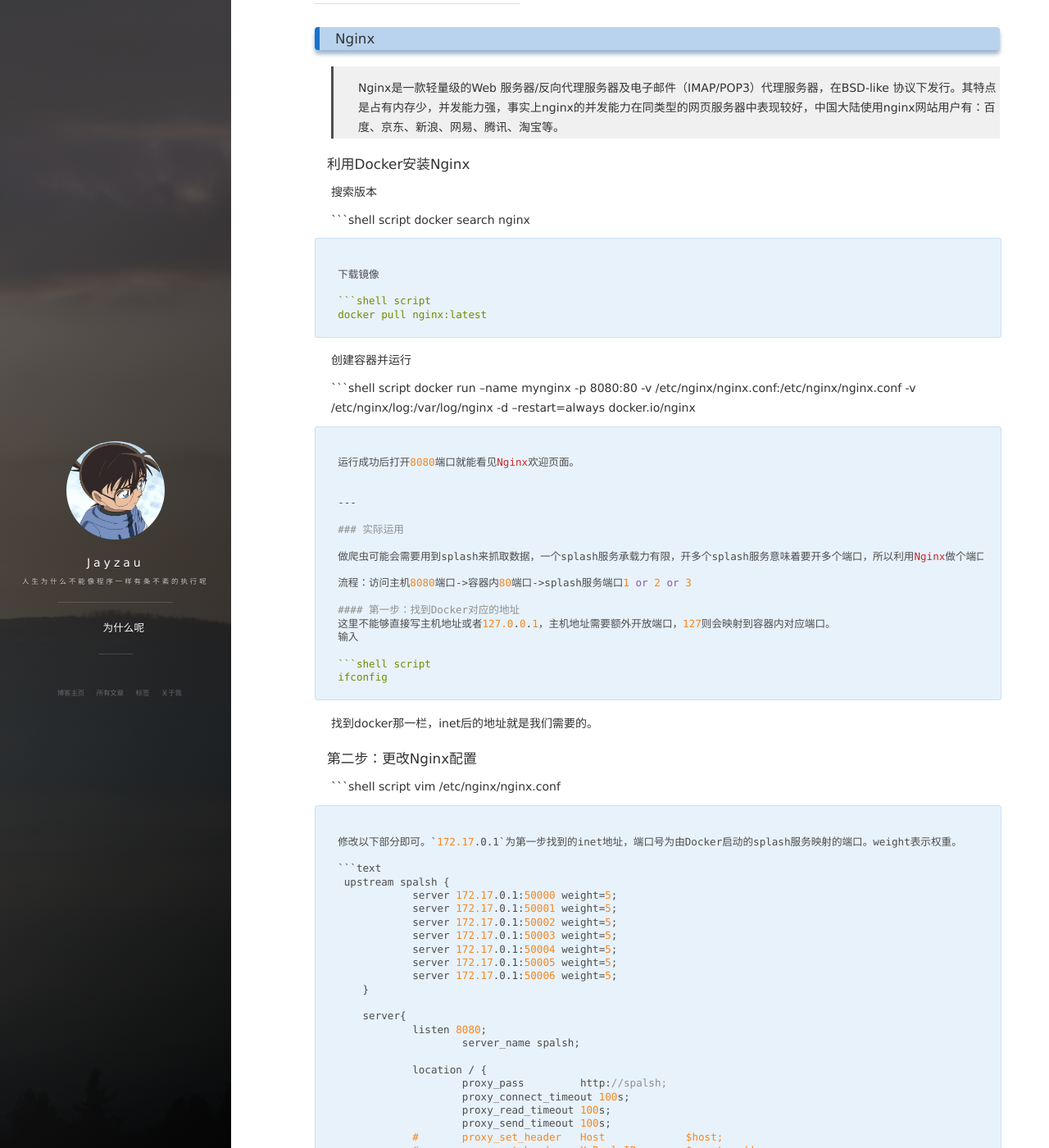
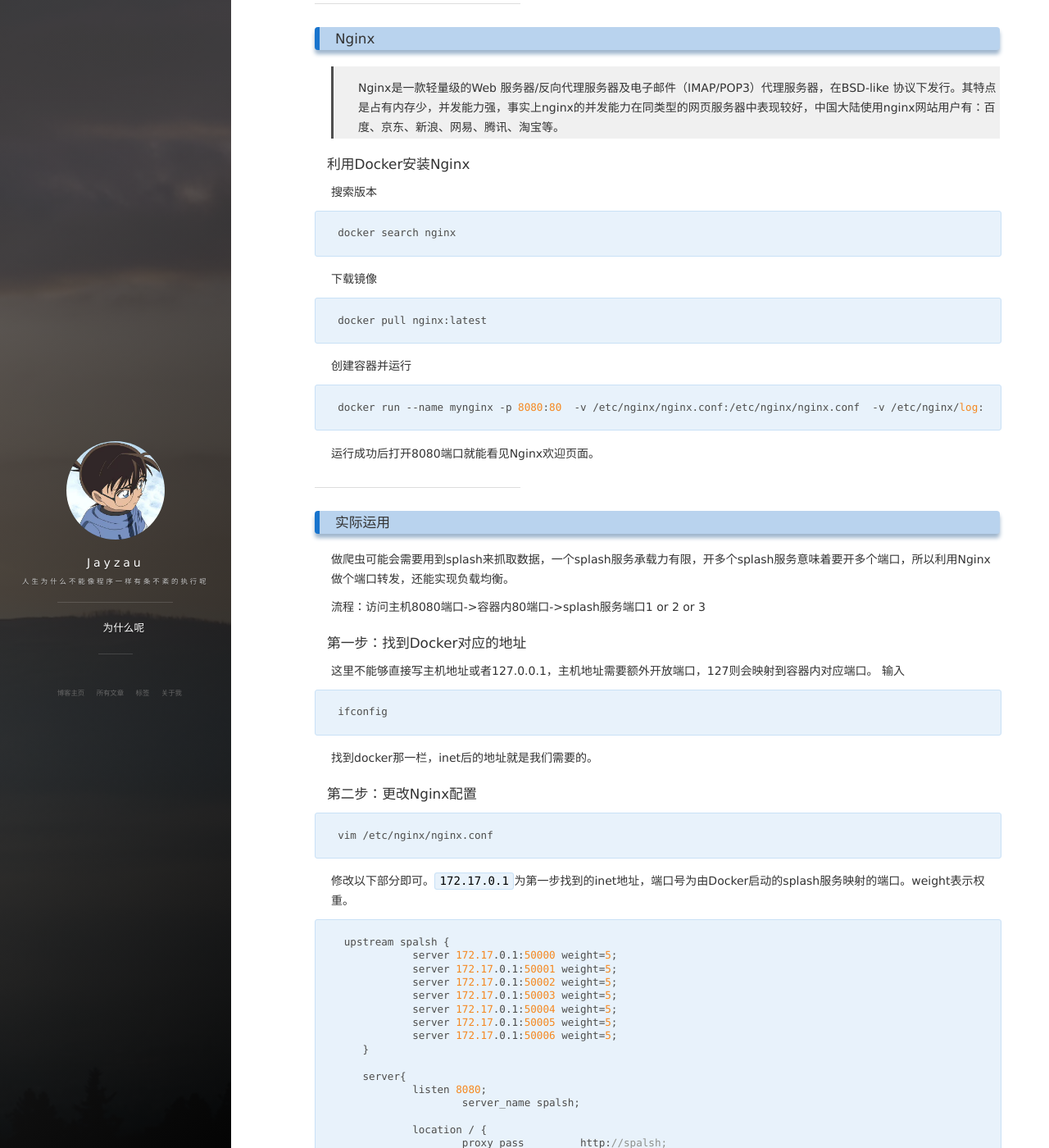
Before and after one commit to jayzau/jayzau.github.io, a Jekyll site: the page built from _posts/2020-03-05-Docker_Nginx_Reverse_proxy.md, in a window 1280 px wide and 1400 px high, scrolled down 324 px. Shown: the whole window at 82% size. Built offline with Jekyll 4.4.1, drawn with Linux system fonts in a browser that asks for light colours; nearby versions of some CDN libraries.

Commit message:
格式优化

````diff
--- a/_posts/2020-03-05-Docker_Nginx_Reverse_proxy.md
+++ b/_posts/2020-03-05-Docker_Nginx_Reverse_proxy.md
@@ -21,19 +21,19 @@
 
 搜索版本
 
-```shell script
+```shell
 docker search nginx
 ```
 
 下载镜像
 
-```shell script
+```shell
 docker pull nginx:latest
 ```
 
 创建容器并运行
 
-```shell script
+```shell
 docker run --name mynginx -p 8080:80  -v /etc/nginx/nginx.conf:/etc/nginx/nginx.conf  -v /etc/nginx/log:/var/log/nginx -d  --restart=always docker.io/nginx
 ```
 
@@ -52,7 +52,7 @@
 这里不能够直接写主机地址或者127.0.0.1，主机地址需要额外开放端口，127则会映射到容器内对应端口。
 输入
 
-```shell script
+```shell
 ifconfig
 ```
 
@@ -60,7 +60,7 @@
 
 #### 第二步：更改Nginx配置
 
-```shell script
+```shell
 vim /etc/nginx/nginx.conf
 ```
 
````
